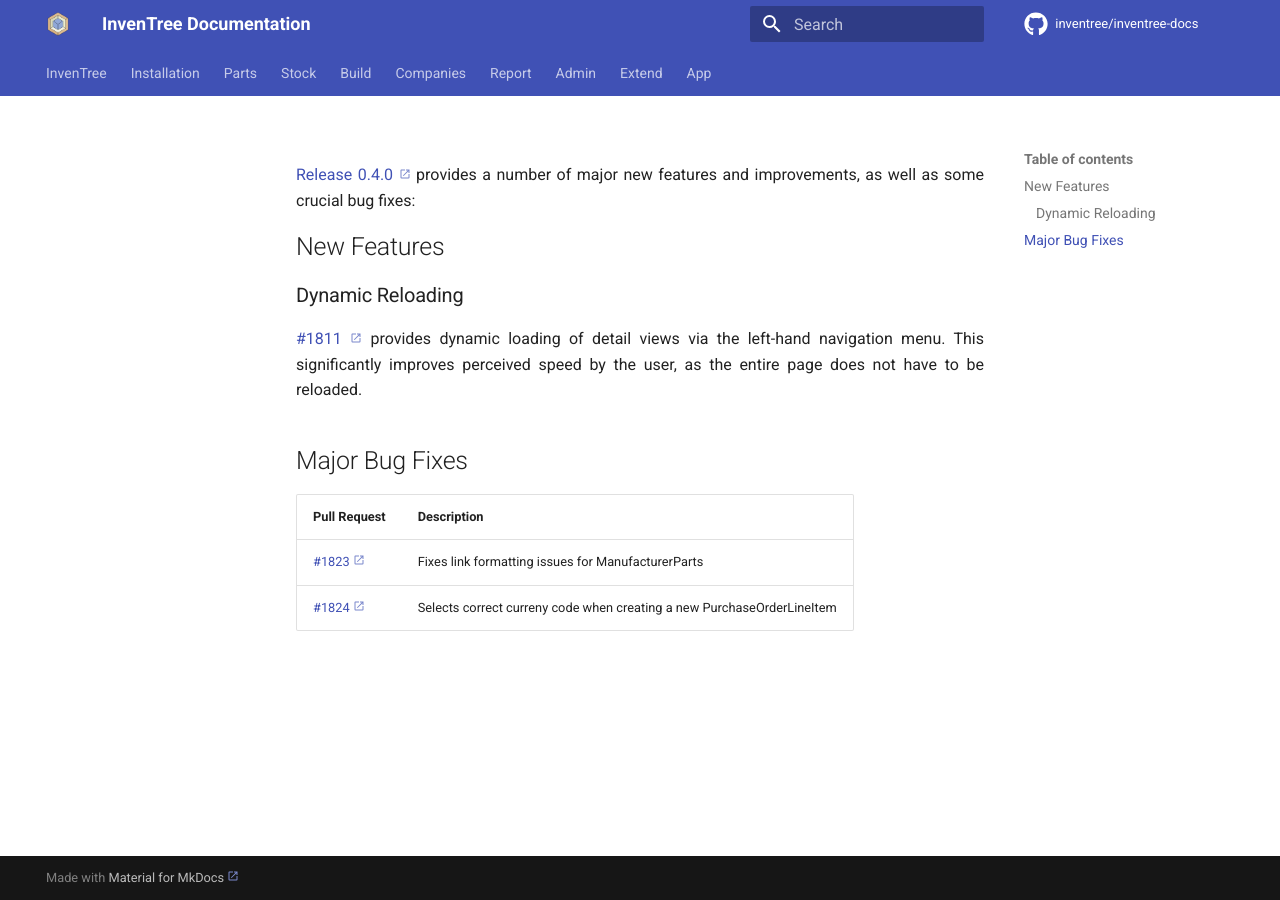
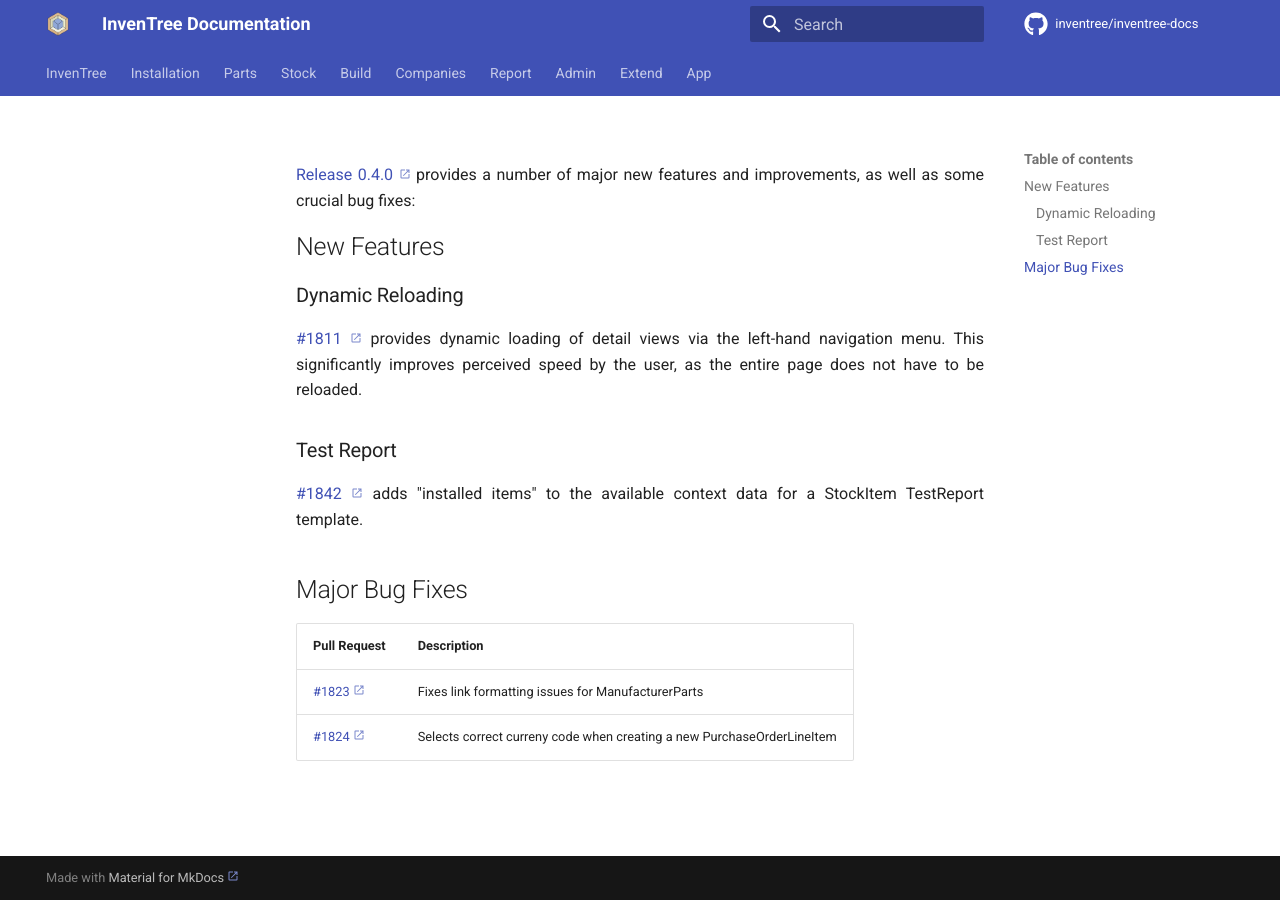
Before and after one commit to inventree/inventree-docs, an MkDocs documentation site: the page built from docs/releases/0.4.0.md, in a window 1280 px wide. Built offline with MkDocs 1.6.1 and Material for MkDocs 9.7.7, drawn with Linux system fonts in a browser that asks for light colours; a script that is not in the unit is left out; comment, search, counter and statistics services are not loaded.

Commit message:
Add docs

```diff
--- a/docs/releases/0.4.0.md
+++ b/docs/releases/0.4.0.md
@@ -10,6 +10,10 @@
 
 [#1811](https://github.com/inventree/InvenTree/pull/1811) provides dynamic loading of detail views via the left-hand navigation menu. This significantly improves perceived speed by the user, as the entire page does not have to be reloaded.
 
+### Test Report
+
+[#1842](https://github.com/inventree/InvenTree/pull/1842) adds "installed items" to the available context data for a StockItem TestReport template.
+
 ## Major Bug Fixes
 
 | Pull Request | Description |
```
